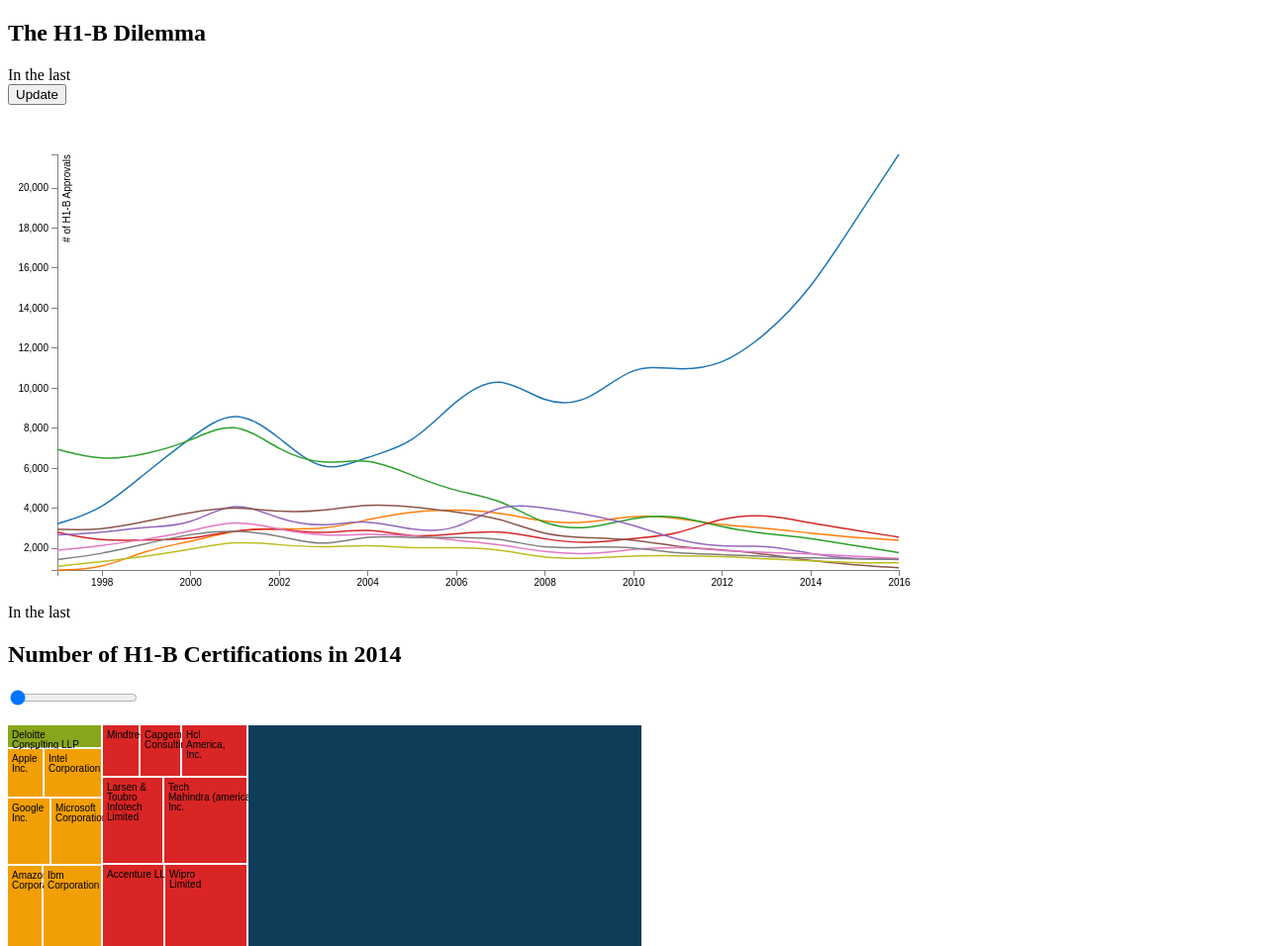
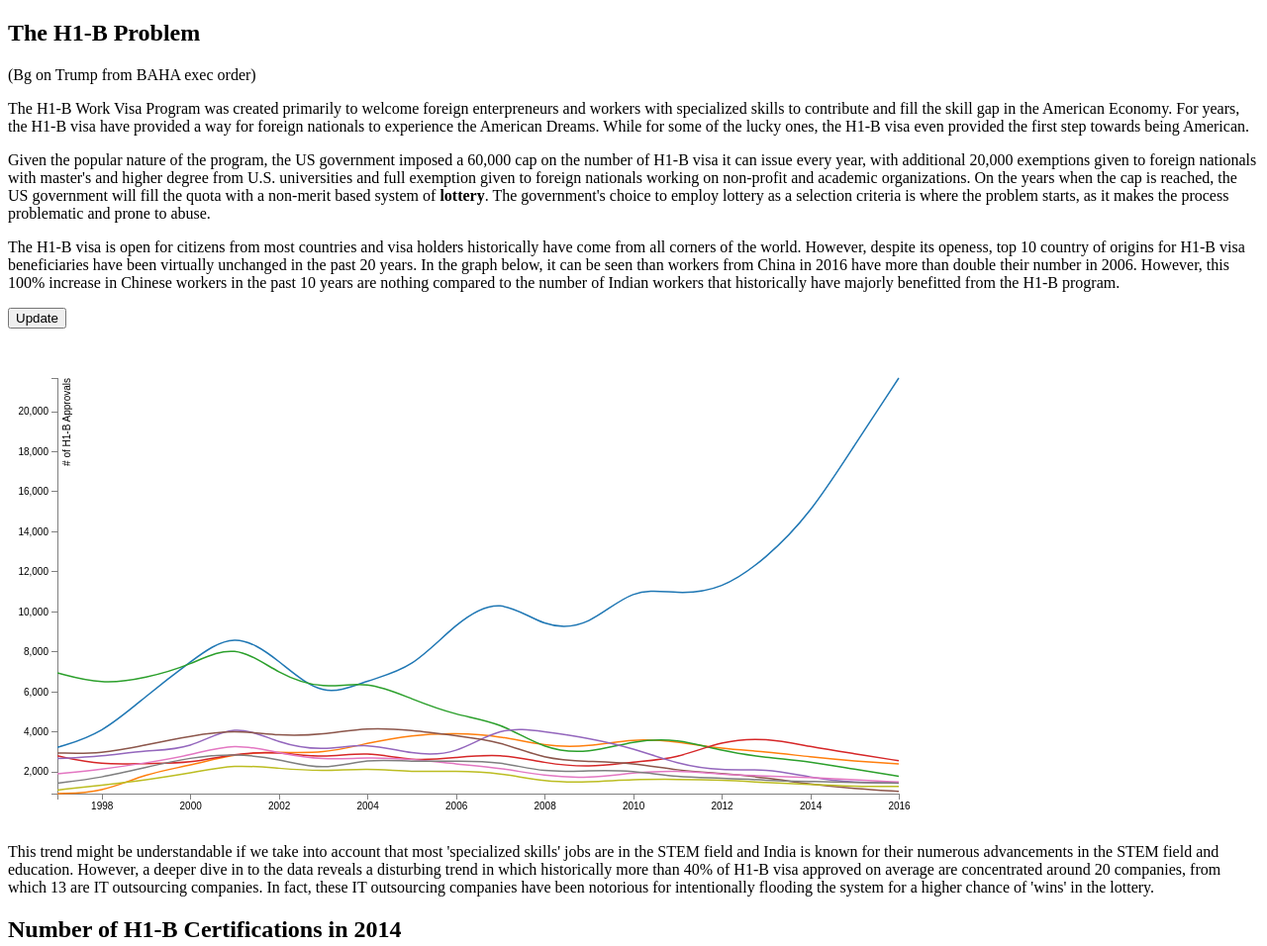
Before and after one commit to rwidjaya/rwidjaya.github.io, a plain HTML site: page index.html in a window 1280 px wide. Shown: the top 956 px of the page at 99% size. Drawn offline with Linux system fonts and the light colour scheme.

Commit message:
Add narrative ver.1

```diff
--- a/index.html
+++ b/index.html
@@ -15,11 +15,11 @@
     stroke-width: 1.5px;
   }
 
-  path {
+/*  path {
     stroke: steelblue;
     stroke-width: 2;
     fill: none;
-  }
+  }*/
 
   /*Negative Bar Chart*/
   .axis path,
@@ -42,22 +42,33 @@
     font: 10px sans-serif;
   }
 
-
-
   </style>
 </head>
 
 
 <body>
 <script type="text/javascript" src="d3.js"></script>
-  <h2>The H1-B Dilemma </h2>
+  <h2>The H1-B Problem </h2>
 
   <div class="container">
 
+  <!-- Opening -->
     <div id="narrative-1">
-    In the last
+      <p>
+      (Bg on Trump from BAHA exec order)
+      </p>
+      <p>
+      The H1-B Work Visa Program was created primarily to welcome foreign enterpreneurs and workers with specialized skills to contribute and fill the skill gap in the American Economy. For years, the H1-B visa have provided a way for foreign nationals to experience the American Dreams. While for some of the lucky ones, the H1-B visa even provided the first step towards being American.
+      </p>
+      <p>
+      Given the popular nature of the program, the US government imposed a 60,000 cap on the number of H1-B visa it can issue every year, with additional 20,000 exemptions given to foreign nationals with master's and higher degree from U.S. universities and full exemption given to foreign nationals working on non-profit and academic organizations. On the years when the cap is reached, the US government will fill the quota with a non-merit based system of <strong>lottery</strong>. The government's choice to employ lottery as a selection criteria is where the problem starts, as it makes the process problematic and prone to abuse.
+      </p>
+      <p>
+      The H1-B visa is open for citizens from most countries and visa holders historically have come from all corners of the world. However, despite its openess, top 10 country of origins for H1-B visa beneficiaries have been virtually unchanged in the past 20 years. In the graph below, it can be seen than workers from China in 2016 have more than double their number in 2006. However, this 100% increase in Chinese workers in the past 10 years are nothing compared to the number of Indian workers that historically have majorly benefitted from the H1-B program.
+      </p>
     </div>
 
+  <!-- Chart #1: Country Top 10 Line Chart -->
     <div id="option">
     <input name="updateButton"
            type="button"
@@ -70,12 +81,13 @@
 
     <script type="text/javascript" src="line_chart_1.js"></script>
 
+  <!-- Chart #2: TreeMap Top Companies -->
     <div id="narrative-2">
-    In the last
+      <p>
+      This trend might be understandable if we take into account that most 'specialized skills' jobs are in the STEM field and India is known for their numerous advancements in the STEM field and education. However, a deeper dive in to the data reveals a disturbing trend in which historically more than 40% of H1-B visa approved on average are concentrated around 20 companies, from which 13 are IT outsourcing companies. In fact, these IT outsourcing companies have been notorious for intentionally flooding the system for a higher chance of 'wins' in the lottery.
+      </p>
+
     </div>
-
-
-
     <div id="slider"></div>
     <div id="chart-2">
       <svg id ='svg-2' width="960" height="550"></svg>
@@ -83,8 +95,11 @@
 
     <script type="text/javascript" src="treemap_chart_2.js"></script>
 
+  <!-- Chart #2.5: Lower Income -->
     <div id="narrative-3">
-    In the last
+      <p>
+      This trend becomes more problematic when we take into account that these outsourcing companies have a tendency to pay their foreign employeed uncompetitive rate despite H1-B regulations.
+      </p>
     </div>
 
     <div id="chart-3">
@@ -95,7 +110,4 @@
   </div>
 
 
-
-
-
 </body>
```
